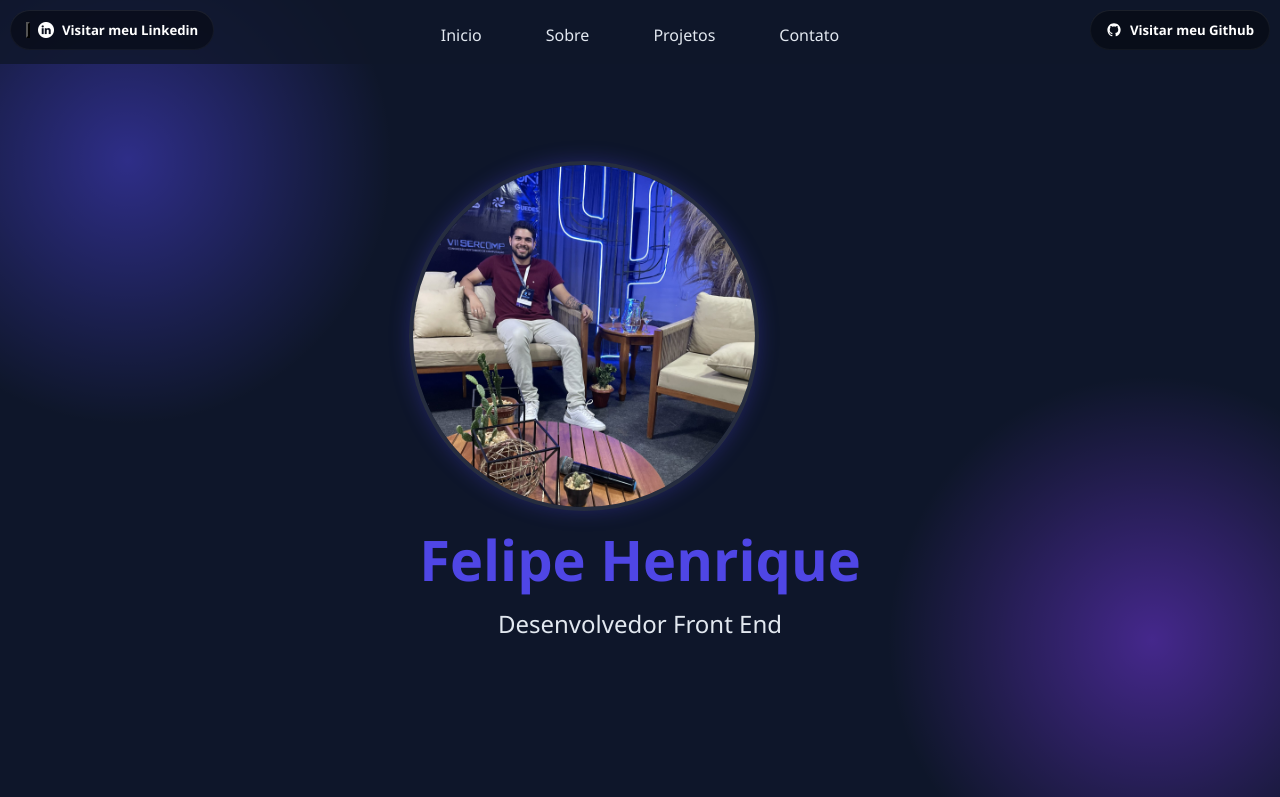
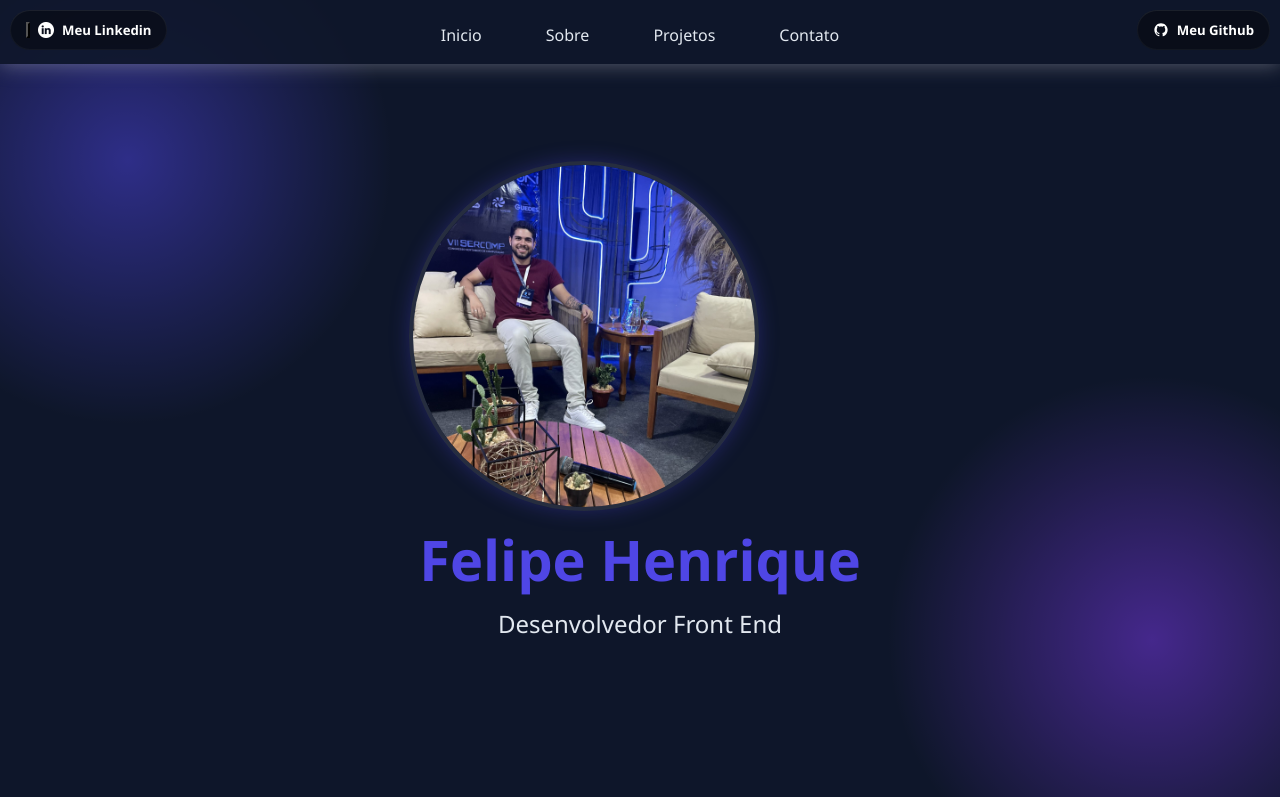
Before and after one commit to FelipeHM-code/felipe-portifolio, a plain HTML site: page index.html in a window 1280 px wide. Shown: the top 797 px of the page. Drawn offline with Linux system fonts and the light colour scheme.

Commit message:
update e estruturando novas funcoes

```diff
--- a/index.html
+++ b/index.html
@@ -38,12 +38,12 @@
       fill="currentcolor"
     ></path>
   </svg>
-  <span>Visitar meu Github</span>
+  <span>Meu Github</span>
 </button></a>
 
-<a href="https://www.linkedin.com/in/felipe-henrique-0145b9287/" target="_blank" class="btn-linkedin" class="linkedin-btn"><button style="color: inherit; background: none;"></button>
+<a href="https://www.linkedin.com/in/felipe-henrique-0145b9287/" target="_blank" class="btn-linkedin" class="linkedin-btn"><button style=" background: none;"></button>
     <img src="src/images/linkedin.png" alt="" style="width: 16px; height: 16px; fill: none; border: none;">
-    <span >Visitar meu Linkedin</span></a>
+    <span >Meu Linkedin</span></a>
 
     </nav>
     <main id="inicio" class="cabecalho">
@@ -114,5 +114,8 @@
 
 
     </script>
+    <footer>
+        Felipe Henrique teste
+    </footer>
 </body>
 </html>
--- a/src/styles/styles.css
+++ b/src/styles/styles.css
@@ -25,12 +25,14 @@ body {
 
 .navegacao {
   position: fixed;
-  background: rgba(15, 23, 42, 0.8);
+  background: rgba(15, 23, 42, 0.883);
+  box-shadow: 0px 0px 20px rgba(227, 228, 237, 0.37);
   width: 100%;
   height: 8%;
-  z-index: 1;
+  z-index: 3;
   top: 0;
   padding: 1.5rem;
+
 
 
 }
@@ -217,6 +219,8 @@ h1{
   background-color: rgba(0, 0, 0, 0.5);
 }
 
+
+
 .btn-linkedin {
   position: absolute;
   top: 10px;
@@ -337,3 +341,13 @@ h1{
     transform: translateY(-20px);
   }
 }
+
+@media screen and (max-width: 600px) {
+  .btn-github, .btn-linkedin {
+    display: none;
+
+  }
+  .h1 {
+    text-align: center;
+  }
+}
```
